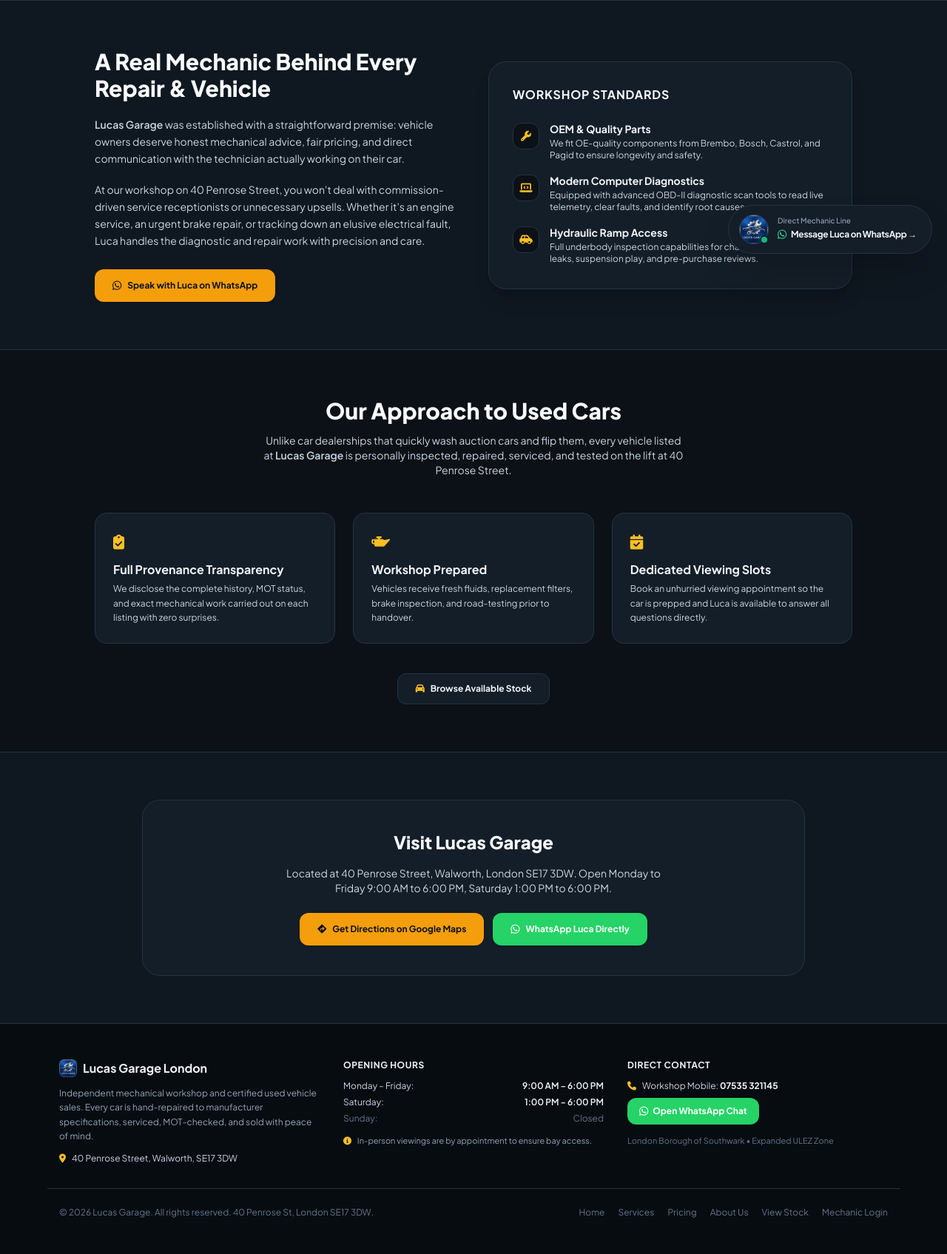
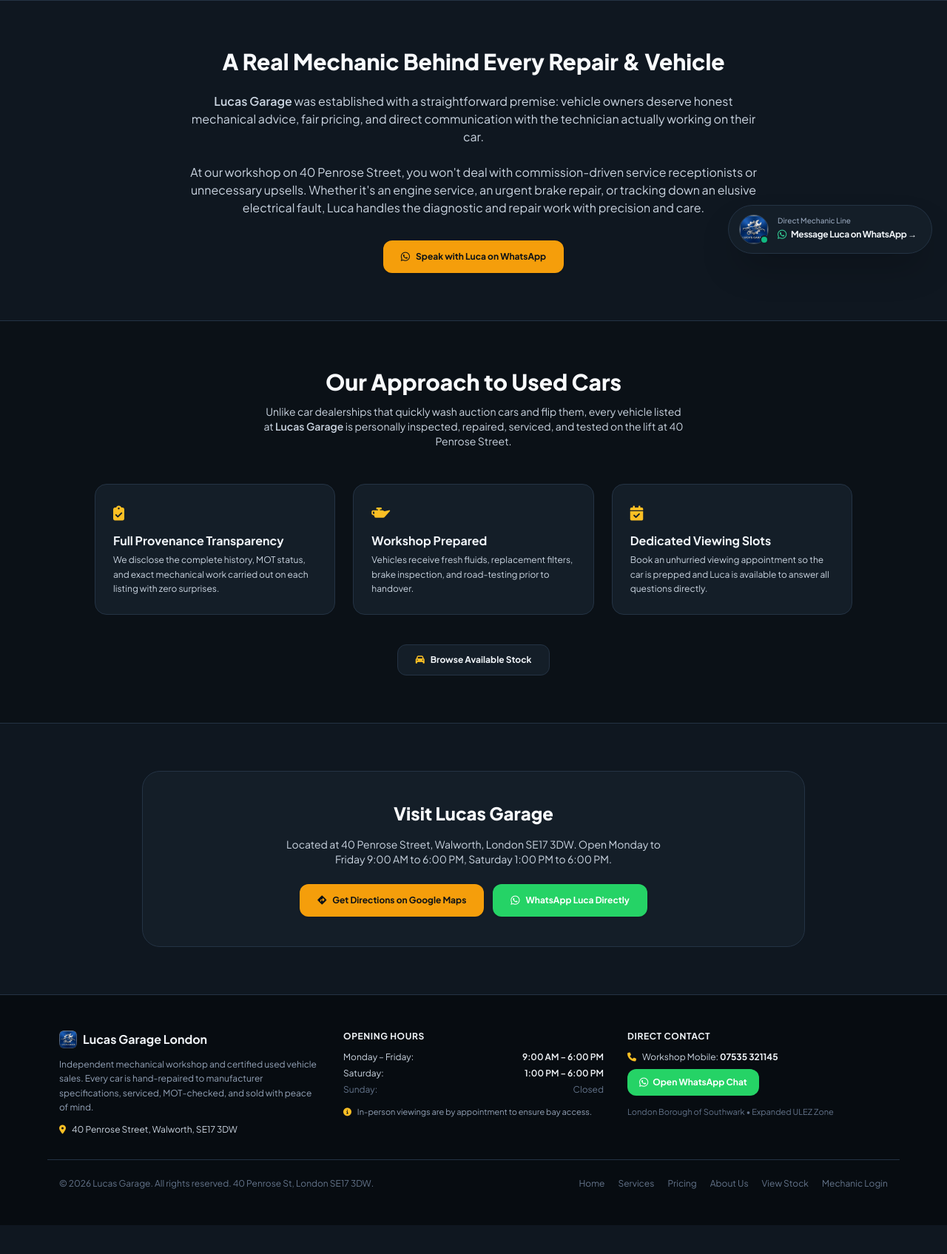
Before and after one commit to juuliettee/Lucas-garage-landingpage, a Flask app: page /about in a window 1280 px wide. Shown: the part 437-2132 px from the top of the page at 74% size. After the commit the page ends 2093 px from the top, so only its background shows below. Run offline with Flask 3, Linux system fonts and the light colour scheme; some libraries are stand-ins or nearby versions.

Commit message:
style: remove Workshop Standards card and corporate brand mentions

```diff
--- a/templates/about.html
+++ b/templates/about.html
@@ -17,16 +17,14 @@
 
     <!-- Workshop Story & Values -->
     <section class="py-16 bg-[#0F1720] border-b border-[#243344] px-4">
-        <div class="max-w-5xl mx-auto grid grid-cols-1 md:grid-cols-12 gap-10 items-center">
-
-            <div class="md:col-span-6 space-y-5">
+        <div class="max-w-3xl mx-auto text-center space-y-6">
             <h2 class="text-2xl sm:text-3xl font-black text-slate-50 leading-tight">
                 A Real Mechanic Behind Every Repair & Vehicle
             </h2>
-                <p class="text-sm text-slate-300 leading-relaxed">
+            <p class="text-sm sm:text-base text-slate-300 leading-relaxed">
                 <span class="notranslate font-semibold" translate="no">Lucas Garage</span> was established with a straightforward premise: vehicle owners deserve honest mechanical advice, fair pricing, and direct communication with the technician actually working on their car.
             </p>
-                <p class="text-sm text-slate-300 leading-relaxed">
+            <p class="text-sm sm:text-base text-slate-300 leading-relaxed">
                 At our workshop on 40 Penrose Street, you won't deal with commission-driven service receptionists or unnecessary upsells. Whether it's an engine service, an urgent brake repair, or tracking down an elusive electrical fault, Luca handles the diagnostic and repair work with precision and care.
             </p>
             <div class="pt-2">
@@ -36,47 +34,6 @@
                     <span>Speak with Luca on WhatsApp</span>
                 </a>
             </div>
-            </div>
-
-            <!-- Workshop Highlights Card -->
-            <div class="md:col-span-6 bg-[#141E28] p-6 sm:p-8 rounded-3xl border border-[#243344] shadow-xl space-y-6">
-                <h3 class="text-base font-bold text-slate-50 uppercase tracking-wider text-amber-400">
-                    Workshop Standards
-                </h3>
-
-                <div class="space-y-4">
-                    <div class="flex items-start space-x-3.5">
-                        <div class="w-9 h-9 rounded-xl bg-[#0B1117] text-amber-400 border border-[#243344] flex items-center justify-center text-sm flex-shrink-0 mt-0.5">
-                            <i class="fa-solid fa-wrench"></i>
-                        </div>
-                        <div>
-                            <h4 class="font-bold text-sm text-slate-100">OEM & Quality Parts</h4>
-                            <p class="text-xs text-slate-300 mt-0.5">We fit OE-quality components from Brembo, Bosch, Castrol, and Pagid to ensure longevity and safety.</p>
-                        </div>
-                    </div>
-
-                    <div class="flex items-start space-x-3.5">
-                        <div class="w-9 h-9 rounded-xl bg-[#0B1117] text-amber-400 border border-[#243344] flex items-center justify-center text-sm flex-shrink-0 mt-0.5">
-                            <i class="fa-solid fa-laptop-code"></i>
-                        </div>
-                        <div>
-                            <h4 class="font-bold text-sm text-slate-100">Modern Computer Diagnostics</h4>
-                            <p class="text-xs text-slate-300 mt-0.5">Equipped with advanced OBD-II diagnostic scan tools to read live telemetry, clear faults, and identify root causes.</p>
-                        </div>
-                    </div>
-
-                    <div class="flex items-start space-x-3.5">
-                        <div class="w-9 h-9 rounded-xl bg-[#0B1117] text-amber-400 border border-[#243344] flex items-center justify-center text-sm flex-shrink-0 mt-0.5">
-                            <i class="fa-solid fa-car-side"></i>
-                        </div>
-                        <div>
-                            <h4 class="font-bold text-sm text-slate-100">Hydraulic Ramp Access</h4>
-                            <p class="text-xs text-slate-300 mt-0.5">Full underbody inspection capabilities for chassis rust, exhaust leaks, suspension play, and pre-purchase reviews.</p>
-                        </div>
-                    </div>
-                </div>
-            </div>
-
         </div>
     </section>
 
--- a/templates/index.html
+++ b/templates/index.html
@@ -95,7 +95,7 @@
                     </p>
                 </div>
                 <ul class="text-[11px] text-slate-400 space-y-1.5 pt-3 border-t border-[#243344]">
-                    <li><i class="fa-solid fa-check text-emerald-400 mr-1.5"></i> Quality brake parts (Brembo/Pagid)</li>
+                    <li><i class="fa-solid fa-check text-emerald-400 mr-1.5"></i> Quality OE-spec brake components</li>
                     <li><i class="fa-solid fa-check text-emerald-400 mr-1.5"></i> Noise & judder elimination</li>
                 </ul>
             </div>
```
Lines whose indentation alone changed are shown as unchanged.
